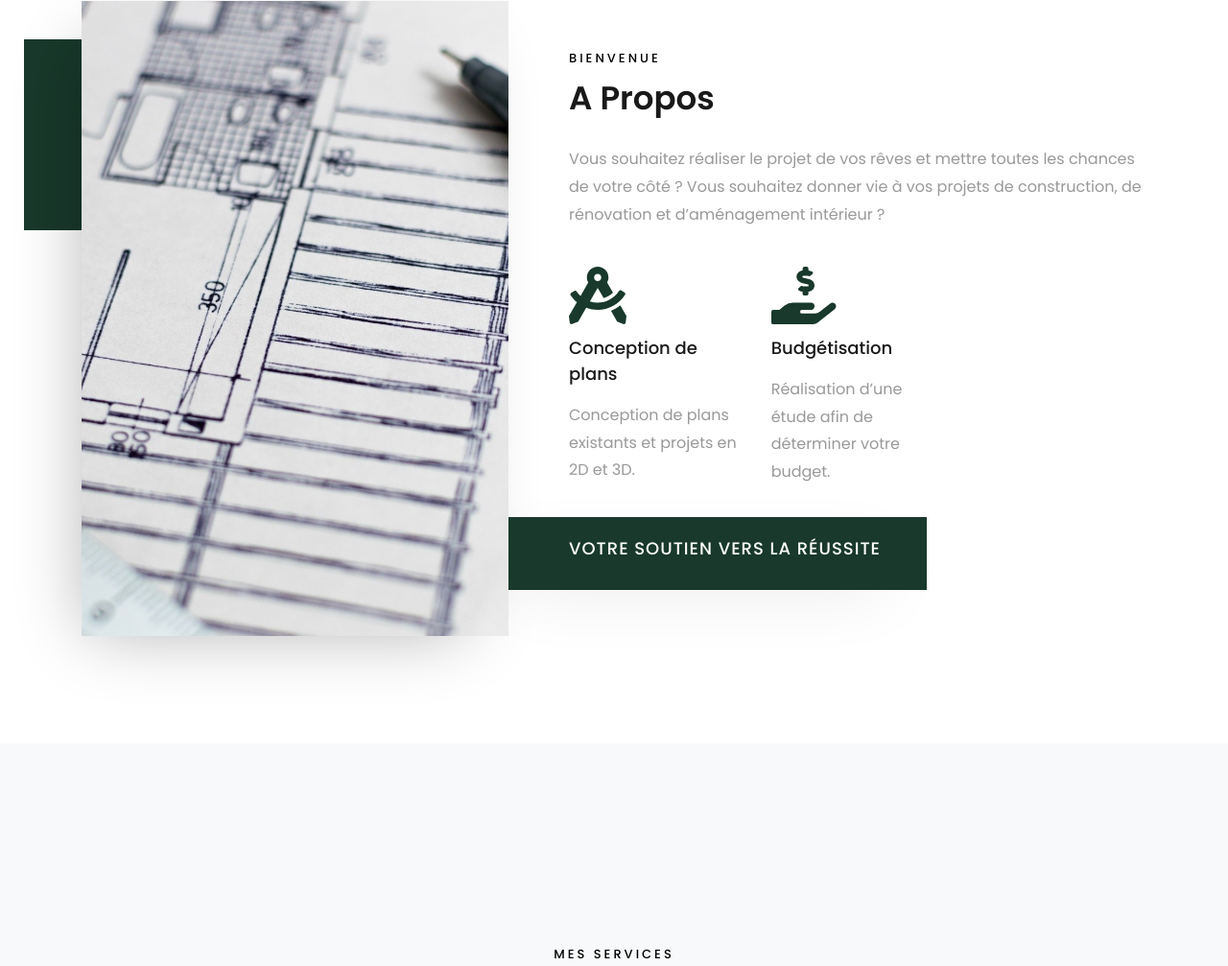
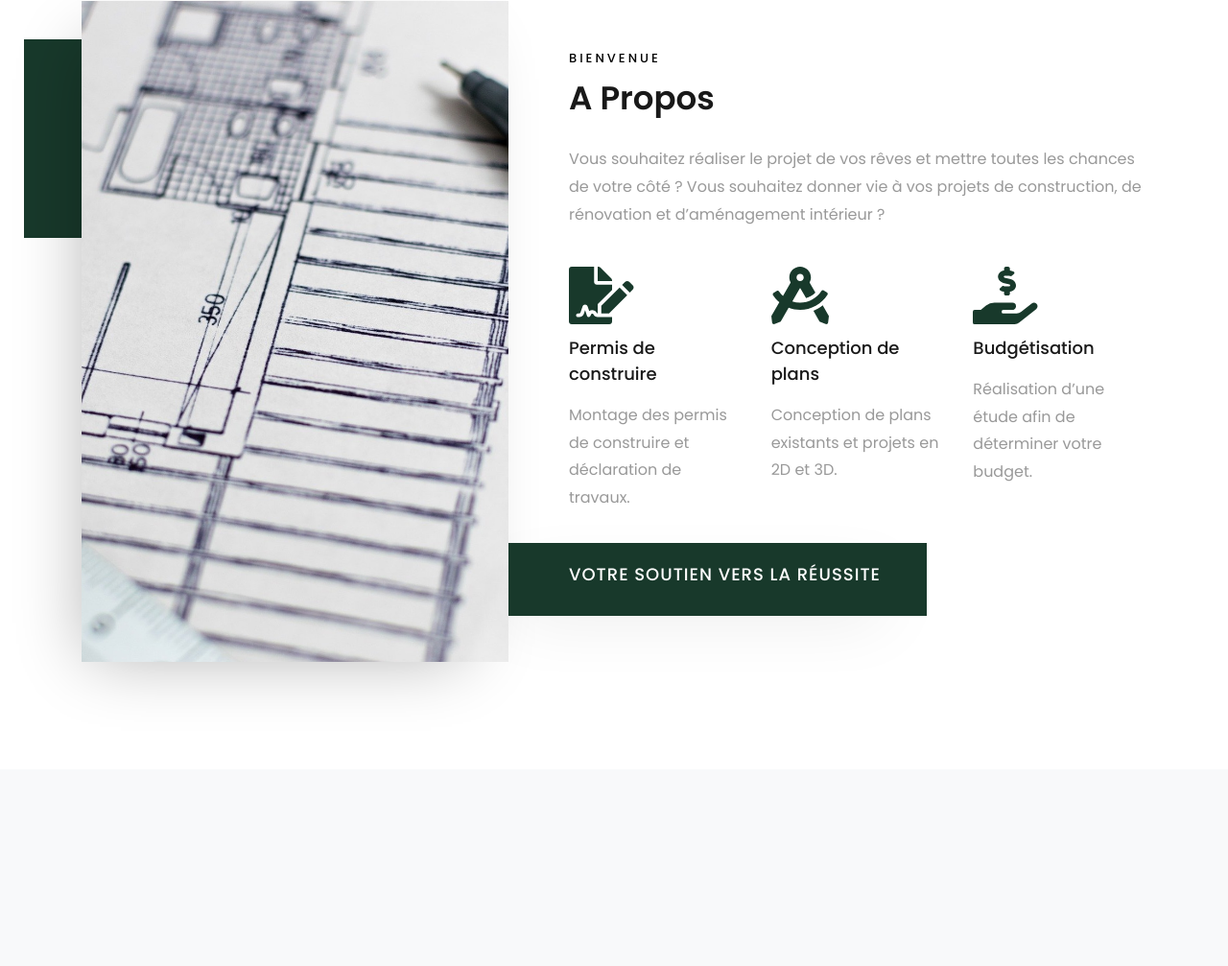
Before and after one commit to chrisznk/SilasMarlot, a plain HTML site: page index.html in a window 1280 px wide. Shown: the part 861-1868 px from the top of the page at 96% size. Drawn offline with Linux system fonts and the light colour scheme; files whose address does not match are found by name.

Commit message:
Update index.html

```diff
--- a/index.html
+++ b/index.html
@@ -41,6 +41,7 @@
                   <li class="nav-item"><a href="#home-section" class="nav-link"><span>Accueil</span></a></li>
                   <li class="nav-item"><a href="#about-section" class="nav-link"><span>A propos</span></a></li>
                   <li class="nav-item"><a href="#skills-section" class="nav-link"><span>Mes services</span></a></li>
+                  <li class="nav-item"><a href="#TEST" class="nav-link"><span>TEST</span></a></li>
                   <!--<li class="nav-item"><a href="#projects-section" class="nav-link"><span>Galerie</span></a></li>-->
                   <li class="nav-item"><a href="#contact-section" class="nav-link"><span>Devis</span></a></li>
                </ul>
@@ -91,7 +92,15 @@
                      </div>
                   </div>
                   <div class="row">
-
+                     <div class="col-md-4">
+                        <div class="media block-4 services d-block ftco-animate">
+                           <div class="icon"><span class="fas fa-file-signature"></span></div>
+                           <div class="media-body">
+                              <h3 class="heading mb-3">Permis de construire</h3>
+                              <p>Montage des permis de construire et déclaration de travaux.</p>
+                           </div>
+                        </div>
+                     </div>
                      <div class="col-md-4">
                         <div class="media block-4 services d-block ftco-animate">
                            <div class="icon"><span class="fas fa-drafting-compass"></span></div>
@@ -361,7 +370,7 @@
                      </ul>
                   </div>
                </div>
-               <div class="col-md">
+               <div id="TEST" class="col-md">
                   <div class="ftco-footer-widget mb-4">
                      <h2 class="ftco-heading-2">Des questions?</h2>
                      <div class="block-23 mb-3">
```
